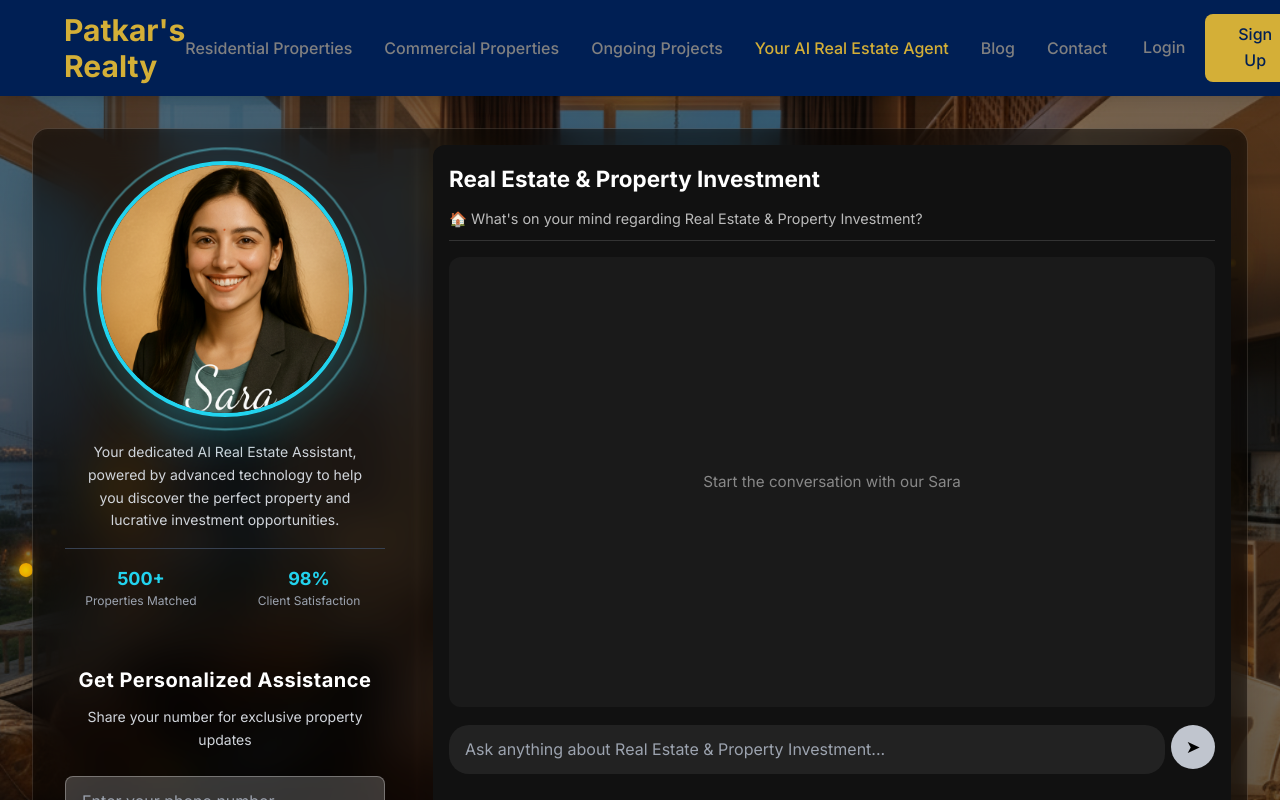
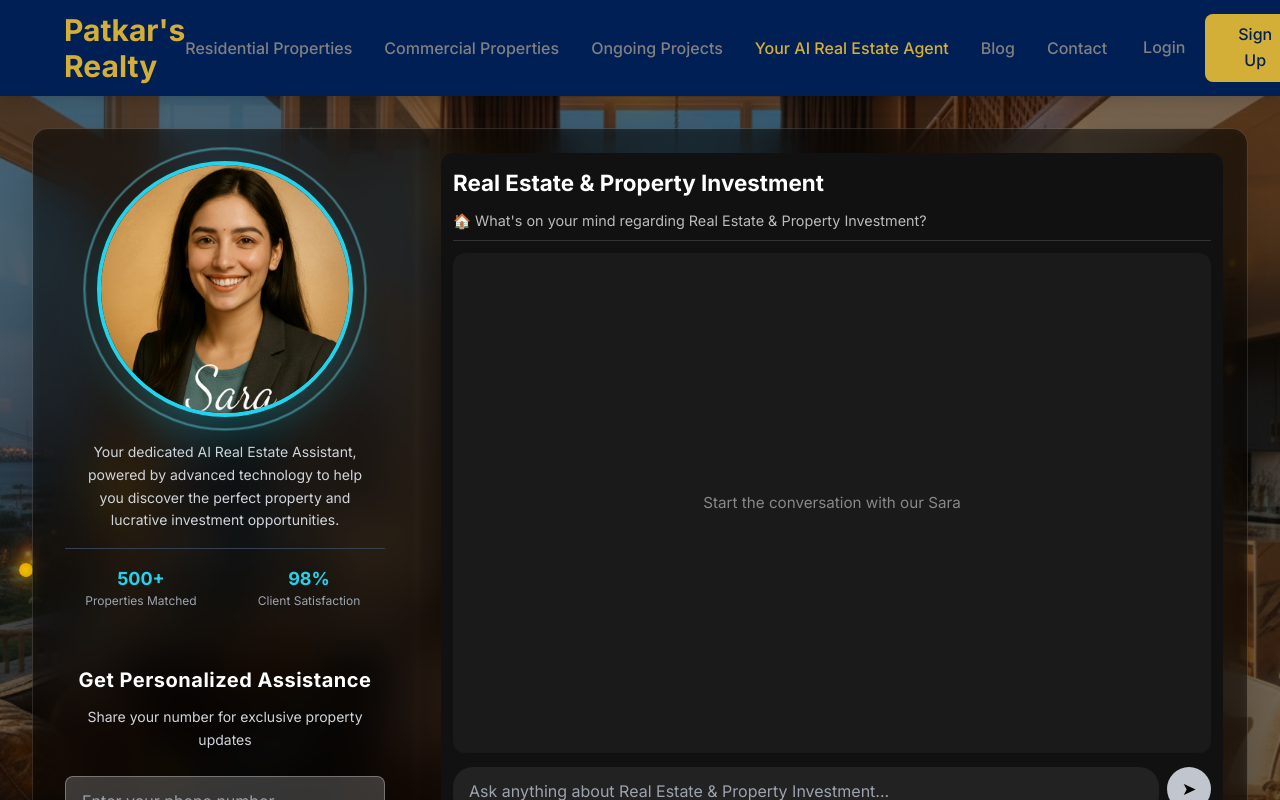
Before and after one commit to patkarrealty1-coder/Website, a React (Vite) app in the folder frontend/: page /ai-agent in a window 1280 px wide. Shown: the top 800 px of the page. Built offline with nearby package versions, Linux system fonts and the light colour scheme.

Commit message:
Fix AI Agent interface gaps: reduce excessive spacing, optimize chat area dimensions, improve layout proportions

```diff
--- a/frontend/src/pages/AIRealEstateAgent.jsx
+++ b/frontend/src/pages/AIRealEstateAgent.jsx
@@ -134,14 +134,14 @@ const ChatBot = () => {
   const styles = {
     chatSection: {
       background: "#111",
-      padding: 16,
+      padding: 12,
       borderRadius: 12,
       width: "100%",
       height: "100%",
       color: "#fff",
       display: "flex",
       flexDirection: "column",
-      gap: 10,
+      gap: 8,
       boxSizing: "border-box",
       margin: 0,
     },
@@ -159,21 +159,21 @@ const ChatBot = () => {
     },
     divider: {
       borderBottom: "1px solid #333",
-      marginBottom: 6,
+      marginBottom: 4,
     },
     chatBox: {
       background: "#1a1a1a",
       borderRadius: 12,
-      padding: 12,
-      height: "300px", // Fixed height for mobile
-      minHeight: "300px",
-      maxHeight: "450px",
+      padding: 8,
+      height: "350px", // Increased height for mobile
+      minHeight: "350px",
+      maxHeight: "500px",
       overflowY: "auto",
       display: "flex",
       flexDirection: "column",
       flex: 1,
       "@media (min-width: 1024px)": {
-        height: 450
+        height: 500
       }
     },
     startMessageContainer: {
@@ -211,8 +211,8 @@ const ChatBot = () => {
     },
     inputBar: {
       display: "flex",
-      marginTop: 8,
-      gap: 6,
+      marginTop: 6,
+      gap: 8,
     },
     input: {
       flex: 1,
@@ -271,7 +271,7 @@ const ChatBot = () => {
         /* Mobile-specific styles */
         @media (max-width: 1023px) {
           .chat-container {
-            height: 300px !important;
+            height: 350px !important;
           }
           .chat-input {
             font-size: 16px !important; /* Prevent zoom on iOS */
@@ -280,6 +280,13 @@ const ChatBot = () => {
           .chat-button {
             -webkit-tap-highlight-color: transparent;
             touch-action: manipulation;
+          }
+        }
+
+        /* Desktop styles */
+        @media (min-width: 1024px) {
+          .chat-container {
+            height: 500px !important;
           }
         }
       `}</style>
@@ -649,7 +656,7 @@ const AIRealEstateAgent = () => {
         </div>
 
         {/* Right Section - Chat Interface - Mobile Responsive */}
-        <div className="flex-1 bg-black/30 backdrop-blur-sm p-2 lg:p-4 min-h-[400px] lg:min-h-0">
+        <div className="flex-1 bg-black/30 backdrop-blur-sm p-3 lg:p-6 min-h-[450px] lg:min-h-0">
           <ChatBot />
         </div>
       </div>
```
